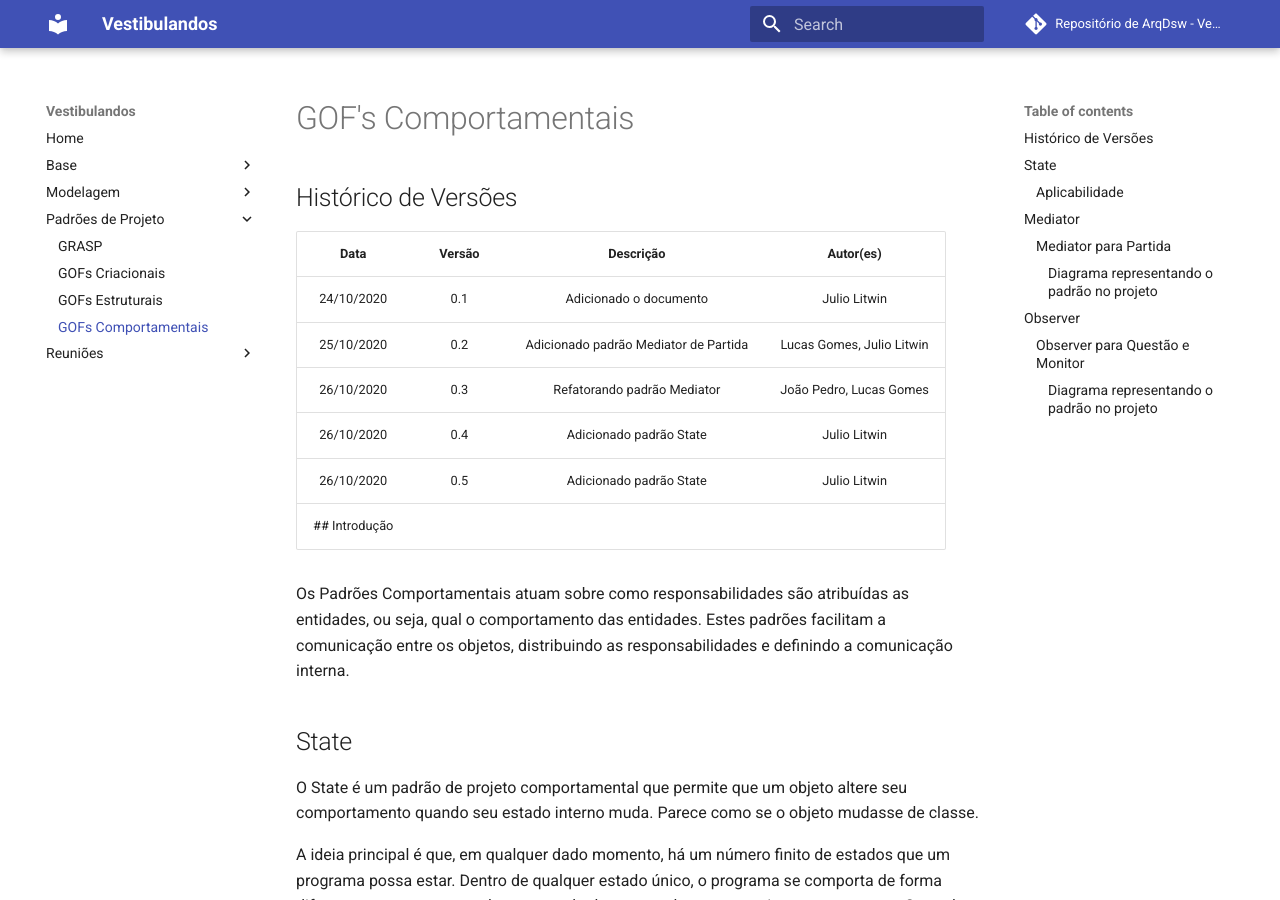
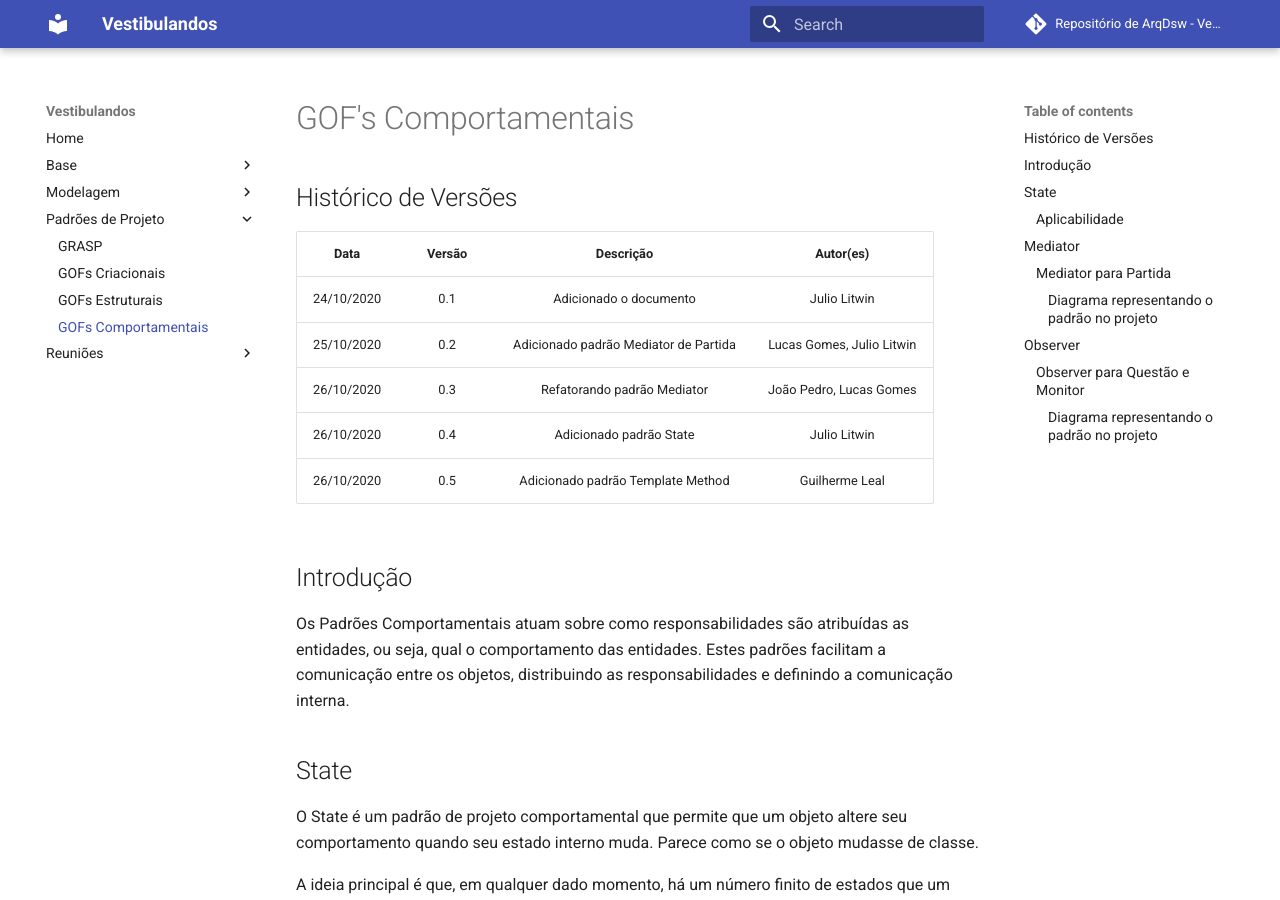
Before and after one commit to UnBArqDsw/2020.1_G4_Vestibulandos, an MkDocs documentation site: the page built from docs/padroes_de_projeto/gofs_comportamentais.md, in a window 1280 px wide and 900 px high. Built offline with MkDocs 1.6.1 and Material for MkDocs 9.7.7, drawn with Linux system fonts in a browser that asks for light colours; comment, search, counter and statistics services are not loaded.

Commit message:
#35 adicionado Template method

```diff
--- a/docs/padroes_de_projeto/gofs_comportamentais.md
+++ b/docs/padroes_de_projeto/gofs_comportamentais.md
@@ -8,7 +8,8 @@
 | 25/10/2020 | 0.2 | Adicionado padrão Mediator de Partida | Lucas Gomes, Julio Litwin |
 | 26/10/2020 | 0.3 | Refatorando padrão Mediator | João Pedro, Lucas Gomes|
 | 26/10/2020 | 0.4 | Adicionado padrão State | Julio Litwin |
-| 26/10/2020 | 0.5 | Adicionado padrão State | Julio Litwin |
+| 26/10/2020 | 0.5 | Adicionado padrão Template Method | Guilherme Leal |
+
 ## Introdução
 
 Os Padrões Comportamentais atuam sobre como responsabilidades são atribuídas as entidades, ou seja, qual o comportamento das entidades. Estes padrões facilitam a comunicação entre os objetos, distribuindo as responsabilidades e definindo a comunicação interna.
```
